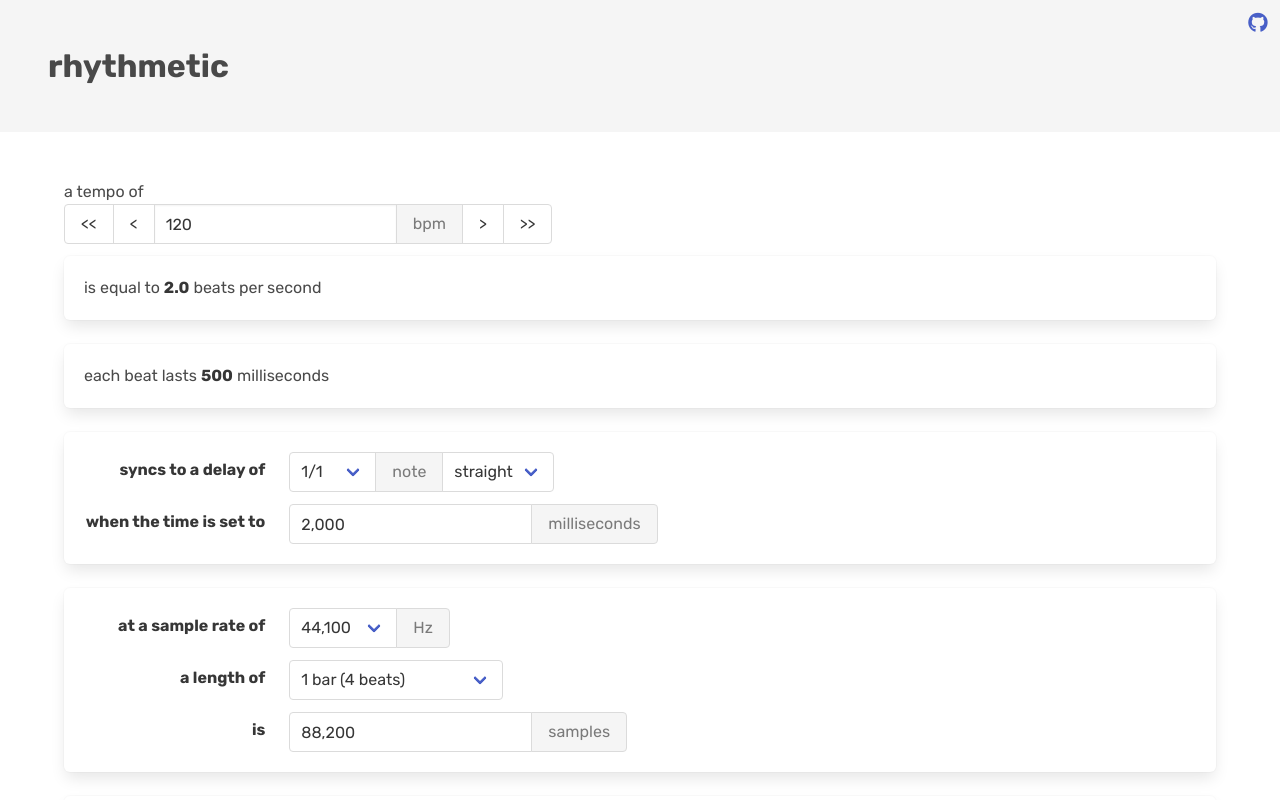
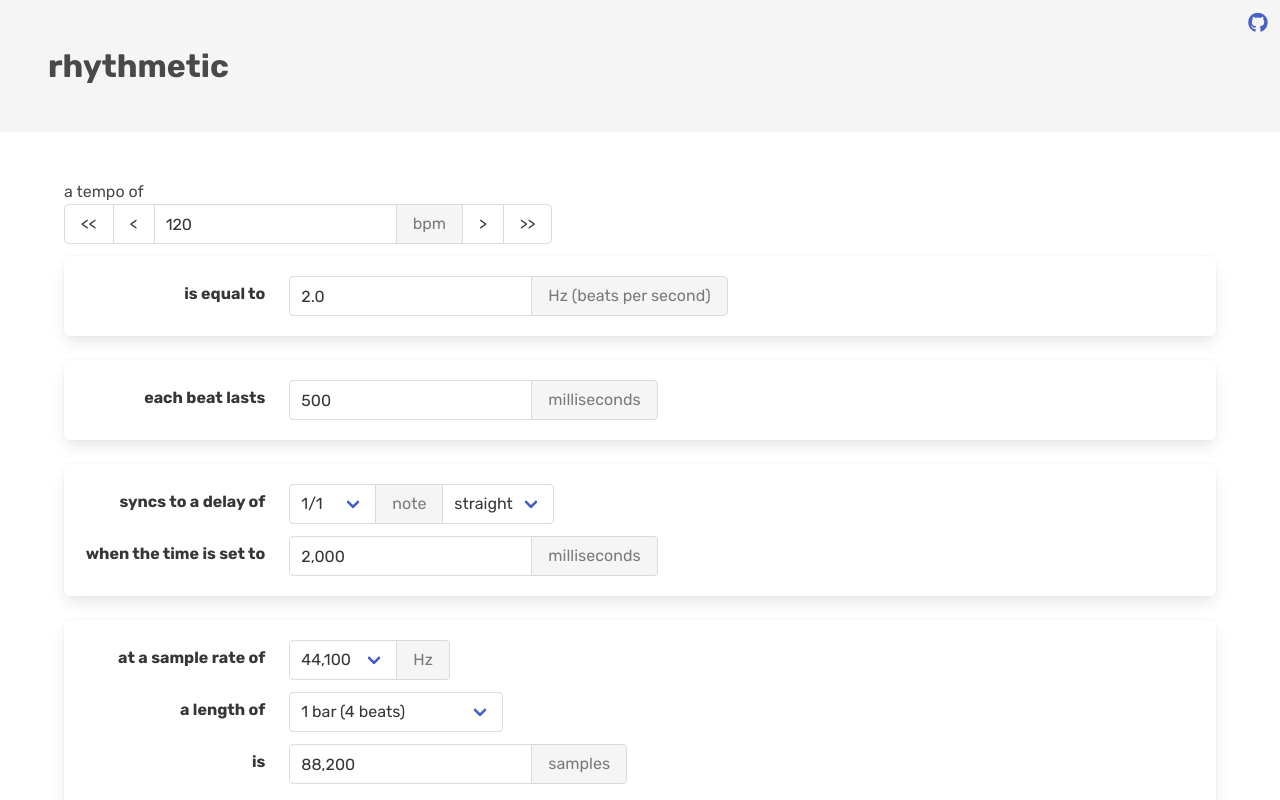
Before and after one commit to ajrussellaudio/rhythmetic, a React (Create React App) app: page / in a window 1280 px wide. Shown: the top 800 px of the page. Built offline with nearby package versions, Linux system fonts and the light colour scheme.

Commit message:
Use box output everywhere

```diff
--- a/src/components/BeatsPerSecond.jsx
+++ b/src/components/BeatsPerSecond.jsx
@@ -3,14 +3,34 @@ import beatsPerSecond from '../utils/beatsPerSecond';
 
 const BeatsPerSecond = ({ tempo }) => (
     <div className="box">
-        is equal to{' '}
-        <strong>
-            {beatsPerSecond(tempo).toLocaleString(undefined, {
-                minimumFractionDigits: 1,
-                maximumFractionDigits: 5,
-            })}
-        </strong>{' '}
-        beats per second
+        <div className="field is-horizontal">
+            <div className="field-label is-normal">
+                <label className="label">is equal to</label>
+            </div>
+            <div className="field-body">
+                <div className="field has-addons">
+                    <div className="control">
+                        <input
+                            className="input"
+                            type="text"
+                            readOnly
+                            value={beatsPerSecond(tempo).toLocaleString(
+                                undefined,
+                                {
+                                    minimumFractionDigits: 1,
+                                    maximumFractionDigits: 5,
+                                }
+                            )}
+                        />
+                    </div>
+                    <div className="control">
+                        <button className="button is-static">
+                            Hz (beats per second)
+                        </button>
+                    </div>
+                </div>
+            </div>
+        </div>
     </div>
 );
 
--- a/src/components/PeriodOfBeat.jsx
+++ b/src/components/PeriodOfBeat.jsx
@@ -3,13 +3,33 @@ import periodOfBeat from '../utils/periodOfBeat';
 
 const PeriodOfBeat = ({ tempo }) => (
     <div className="box">
-        each beat lasts{' '}
-        <strong>
-            {(1000 * periodOfBeat(tempo)).toLocaleString(undefined, {
-                maximumFractionDigits: 1,
-            })}
-        </strong>{' '}
-        milliseconds
+        <div className="field is-horizontal">
+            <div className="field-label is-normal">
+                <label className="label">each beat lasts</label>
+            </div>
+            <div className="field-body">
+                <div className="field has-addons">
+                    <div className="control">
+                        <input
+                            className="input"
+                            type="text"
+                            readOnly
+                            value={(1000 * periodOfBeat(tempo)).toLocaleString(
+                                undefined,
+                                {
+                                    maximumFractionDigits: 1,
+                                }
+                            )}
+                        />
+                    </div>
+                    <div className="control">
+                        <button className="button is-static">
+                            milliseconds
+                        </button>
+                    </div>
+                </div>
+            </div>
+        </div>
     </div>
 );
 
```
